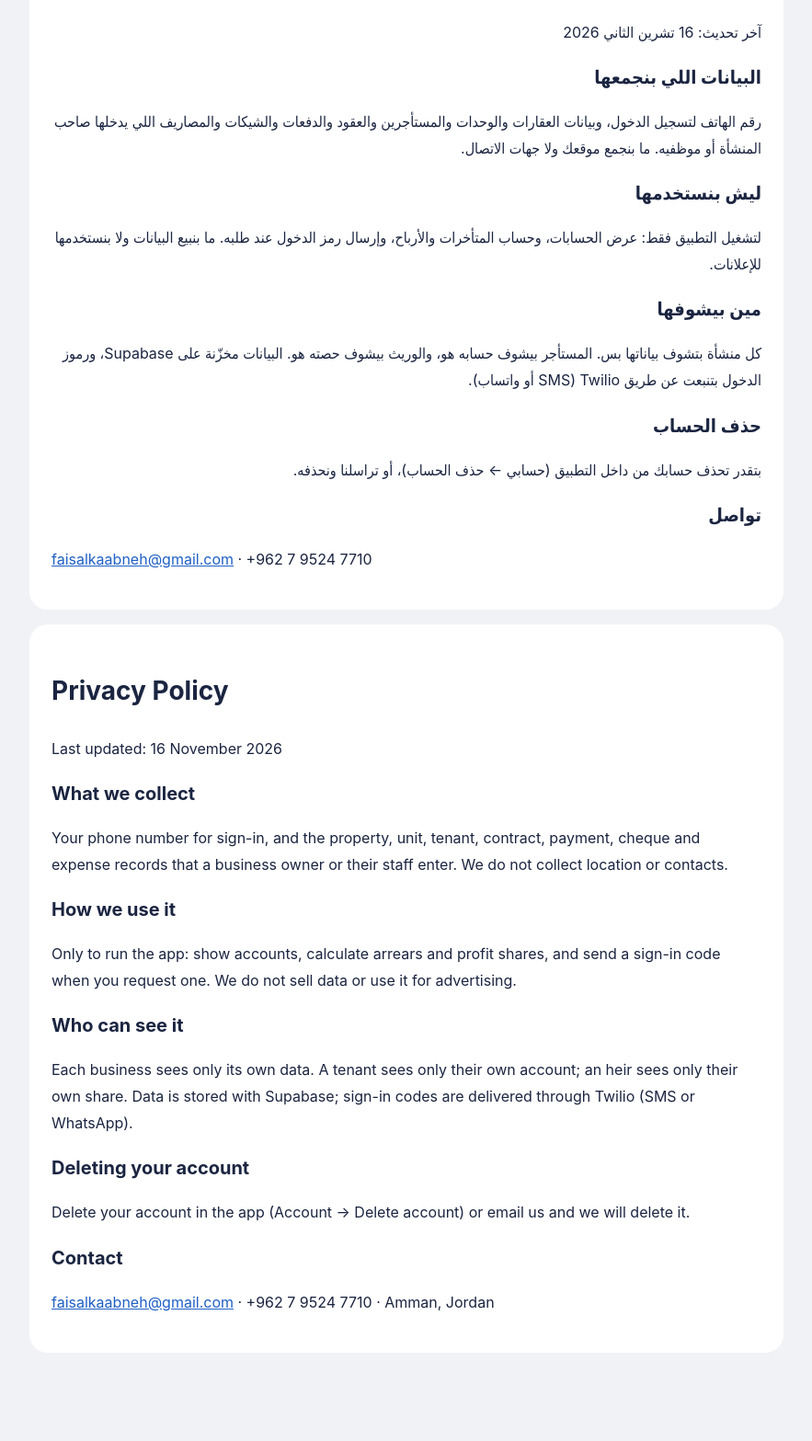
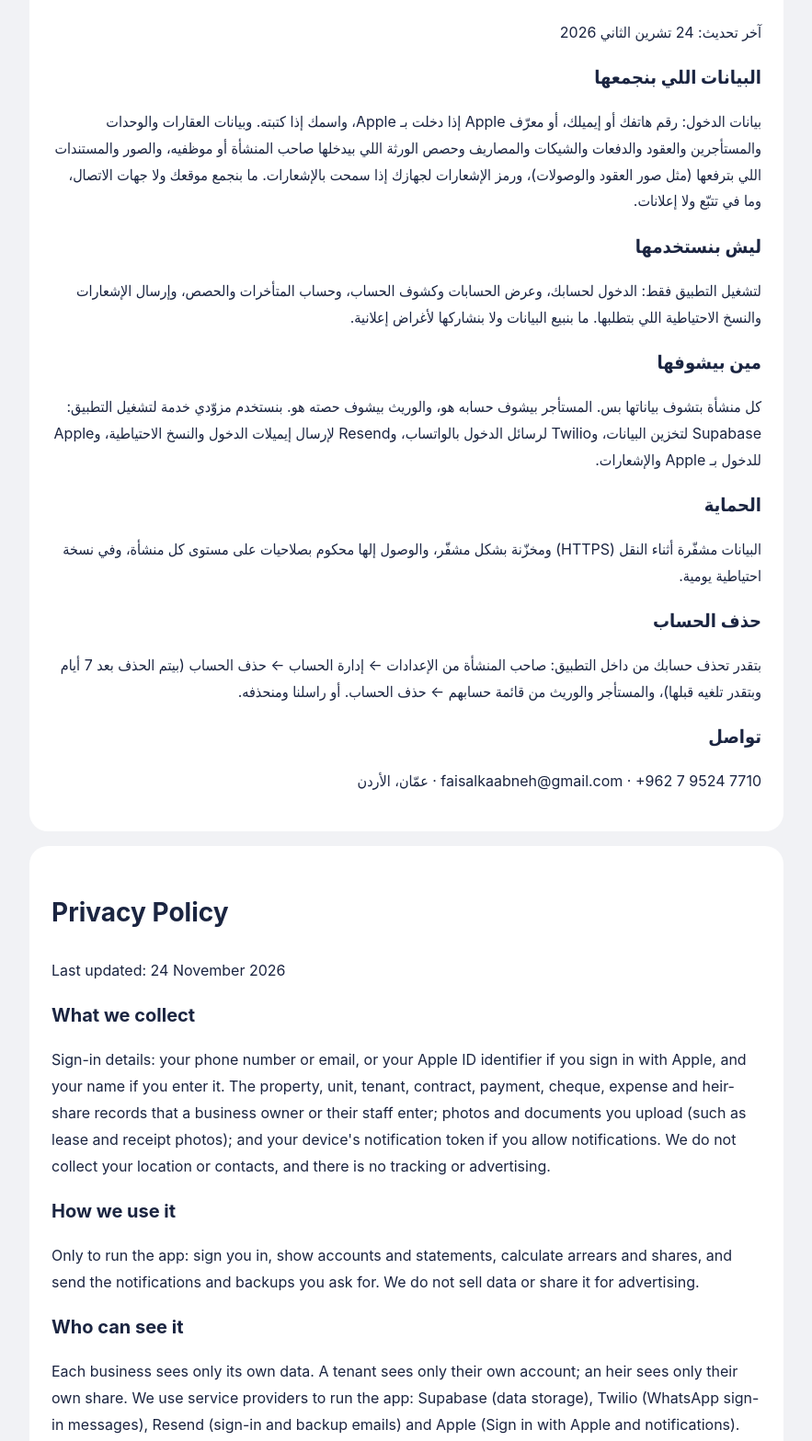
Before and after one commit to faisalkaabneh-cyber/makhzani-app, a plain HTML site: page privacy.html in a window 1280 px wide. Shown: the part 193-1760 px from the top of the page at 92% size, without its empty margins (198-1081 px from the left). Before the commit the page ends 1712 px from the top, so only its background shows below. Drawn offline with Linux system fonts and the light colour scheme.

Commit message:
Privacy policy: email and Apple sign-in, WhatsApp via Twilio, Resend emails, uploads, notifications, security, deletion steps
Co-Authored-By: Claude Opus 5.5 <noreply@anthropic.com>
Claude-Session: https://claude.ai/code/session_01FHRGg93SuhxNkiDjamcK7b

```diff
--- a/privacy.html
+++ b/privacy.html
@@ -18,31 +18,35 @@
 <p><a href="index.html">← مخزني · Makhzani</a></p>
 <section class="card">
 <h1>سياسة الخصوصية</h1>
-<p>آخر تحديث: 16 تشرين الثاني 2026</p>
+<p>آخر تحديث: 24 تشرين الثاني 2026</p>
 <h2>البيانات اللي بنجمعها</h2>
-<p>رقم الهاتف لتسجيل الدخول، وبيانات العقارات والوحدات والمستأجرين والعقود والدفعات والشيكات والمصاريف اللي يدخلها صاحب المنشأة أو موظفيه. ما بنجمع موقعك ولا جهات الاتصال.</p>
+<p>بيانات الدخول: رقم هاتفك أو إيميلك، أو معرّف Apple إذا دخلت بـ Apple، واسمك إذا كتبته. وبيانات العقارات والوحدات والمستأجرين والعقود والدفعات والشيكات والمصاريف وحصص الورثة اللي بيدخلها صاحب المنشأة أو موظفيه، والصور والمستندات اللي بترفعها (مثل صور العقود والوصولات)، ورمز الإشعارات لجهازك إذا سمحت بالإشعارات. ما بنجمع موقعك ولا جهات الاتصال، وما في تتبّع ولا إعلانات.</p>
 <h2>ليش بنستخدمها</h2>
-<p>لتشغيل التطبيق فقط: عرض الحسابات، وحساب المتأخرات والأرباح، وإرسال رمز الدخول عند طلبه. ما بنبيع البيانات ولا بنستخدمها للإعلانات.</p>
+<p>لتشغيل التطبيق فقط: الدخول لحسابك، وعرض الحسابات وكشوف الحساب، وحساب المتأخرات والحصص، وإرسال الإشعارات والنسخ الاحتياطية اللي بتطلبها. ما بنبيع البيانات ولا بنشاركها لأغراض إعلانية.</p>
 <h2>مين بيشوفها</h2>
-<p>كل منشأة بتشوف بياناتها بس. المستأجر بيشوف حسابه هو، والوريث بيشوف حصته هو. البيانات مخزّنة على Supabase، ورموز الدخول بتنبعت عن طريق Twilio (SMS أو واتساب).</p>
+<p>كل منشأة بتشوف بياناتها بس. المستأجر بيشوف حسابه هو، والوريث بيشوف حصته هو. بنستخدم مزوّدي خدمة لتشغيل التطبيق: Supabase لتخزين البيانات، وTwilio لرسائل الدخول بالواتساب، وResend لإرسال إيميلات الدخول والنسخ الاحتياطية، وApple للدخول بـ Apple والإشعارات.</p>
+<h2>الحماية</h2>
+<p>البيانات مشفّرة أثناء النقل (HTTPS) ومخزّنة بشكل مشفّر، والوصول إلها محكوم بصلاحيات على مستوى كل منشأة، وفي نسخة احتياطية يومية.</p>
 <h2>حذف الحساب</h2>
-<p>بتقدر تحذف حسابك من داخل التطبيق (حسابي ← حذف الحساب)، أو تراسلنا ونحذفه.</p>
+<p>بتقدر تحذف حسابك من داخل التطبيق: صاحب المنشأة من الإعدادات ← إدارة الحساب ← حذف الحساب (بيتم الحذف بعد 7 أيام وبتقدر تلغيه قبلها)، والمستأجر والوريث من قائمة حسابهم ← حذف الحساب. أو راسلنا ومنحذفه.</p>
 <h2>تواصل</h2>
-<p class="en"><a href="mailto:faisalkaabneh@gmail.com">faisalkaabneh@gmail.com</a> · +962 7 9524 7710</p>
+<p>faisalkaabneh@gmail.com · +962 7 9524 7710 · عمّان، الأردن</p>
 </section>
 <section class="card en">
 <h1>Privacy Policy</h1>
-<p>Last updated: 16 November 2026</p>
+<p>Last updated: 24 November 2026</p>
 <h2>What we collect</h2>
-<p>Your phone number for sign-in, and the property, unit, tenant, contract, payment, cheque and expense records that a business owner or their staff enter. We do not collect location or contacts.</p>
+<p>Sign-in details: your phone number or email, or your Apple ID identifier if you sign in with Apple, and your name if you enter it. The property, unit, tenant, contract, payment, cheque, expense and heir-share records that a business owner or their staff enter; photos and documents you upload (such as lease and receipt photos); and your device's notification token if you allow notifications. We do not collect your location or contacts, and there is no tracking or advertising.</p>
 <h2>How we use it</h2>
-<p>Only to run the app: show accounts, calculate arrears and profit shares, and send a sign-in code when you request one. We do not sell data or use it for advertising.</p>
+<p>Only to run the app: sign you in, show accounts and statements, calculate arrears and shares, and send the notifications and backups you ask for. We do not sell data or share it for advertising.</p>
 <h2>Who can see it</h2>
-<p>Each business sees only its own data. A tenant sees only their own account; an heir sees only their own share. Data is stored with Supabase; sign-in codes are delivered through Twilio (SMS or WhatsApp).</p>
+<p>Each business sees only its own data. A tenant sees only their own account; an heir sees only their own share. We use service providers to run the app: Supabase (data storage), Twilio (WhatsApp sign-in messages), Resend (sign-in and backup emails) and Apple (Sign in with Apple and notifications).</p>
+<h2>Security</h2>
+<p>Data is encrypted in transit (HTTPS) and at rest, access is restricted per business, and a backup is taken every day.</p>
 <h2>Deleting your account</h2>
-<p>Delete your account in the app (Account → Delete account) or email us and we will delete it.</p>
+<p>Delete your account in the app: owners in Settings → Account → Delete account (deleted after 7 days, cancellable until then); tenants and heirs from their account menu → Delete account. Or email us and we will delete it.</p>
 <h2>Contact</h2>
-<p><a href="mailto:faisalkaabneh@gmail.com">faisalkaabneh@gmail.com</a> · +962 7 9524 7710 · Amman, Jordan</p>
+<p>faisalkaabneh@gmail.com · +962 7 9524 7710 · Amman, Jordan</p>
 </section>
 </main>
 </body>
```
